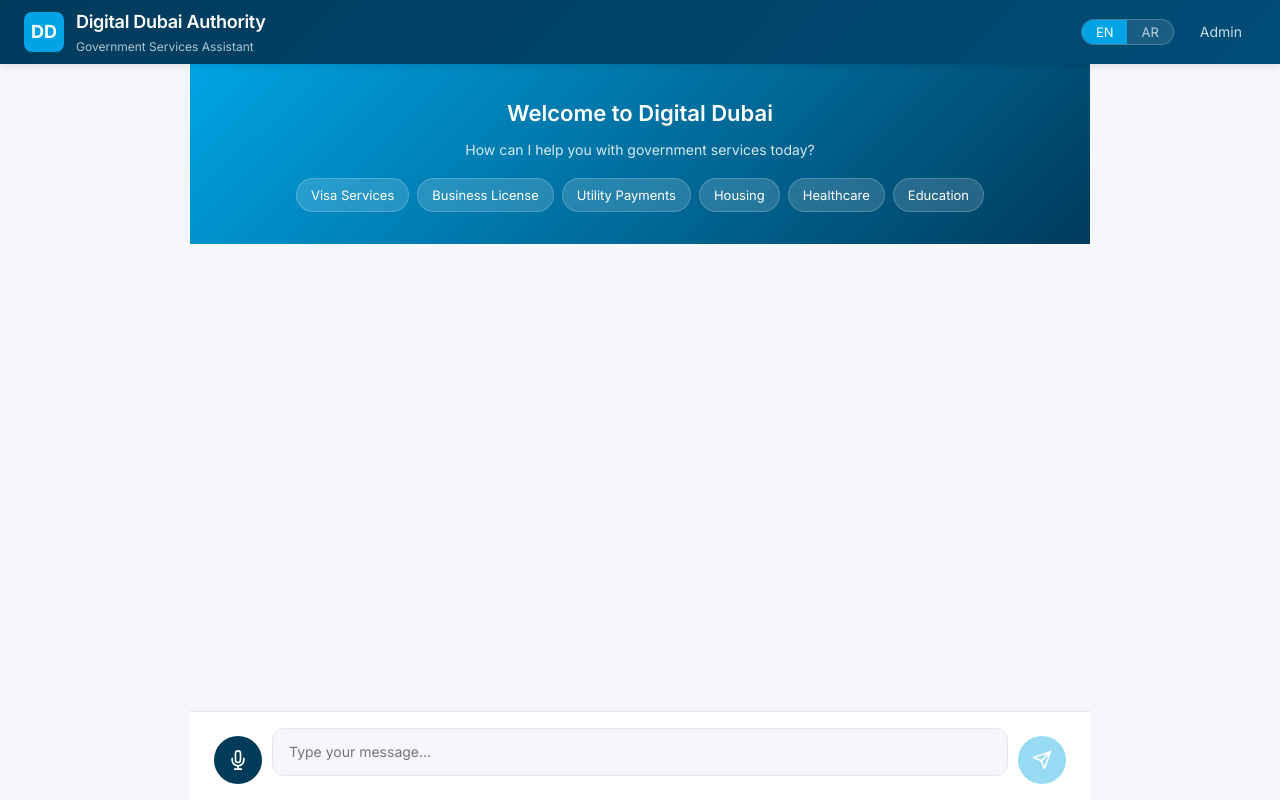
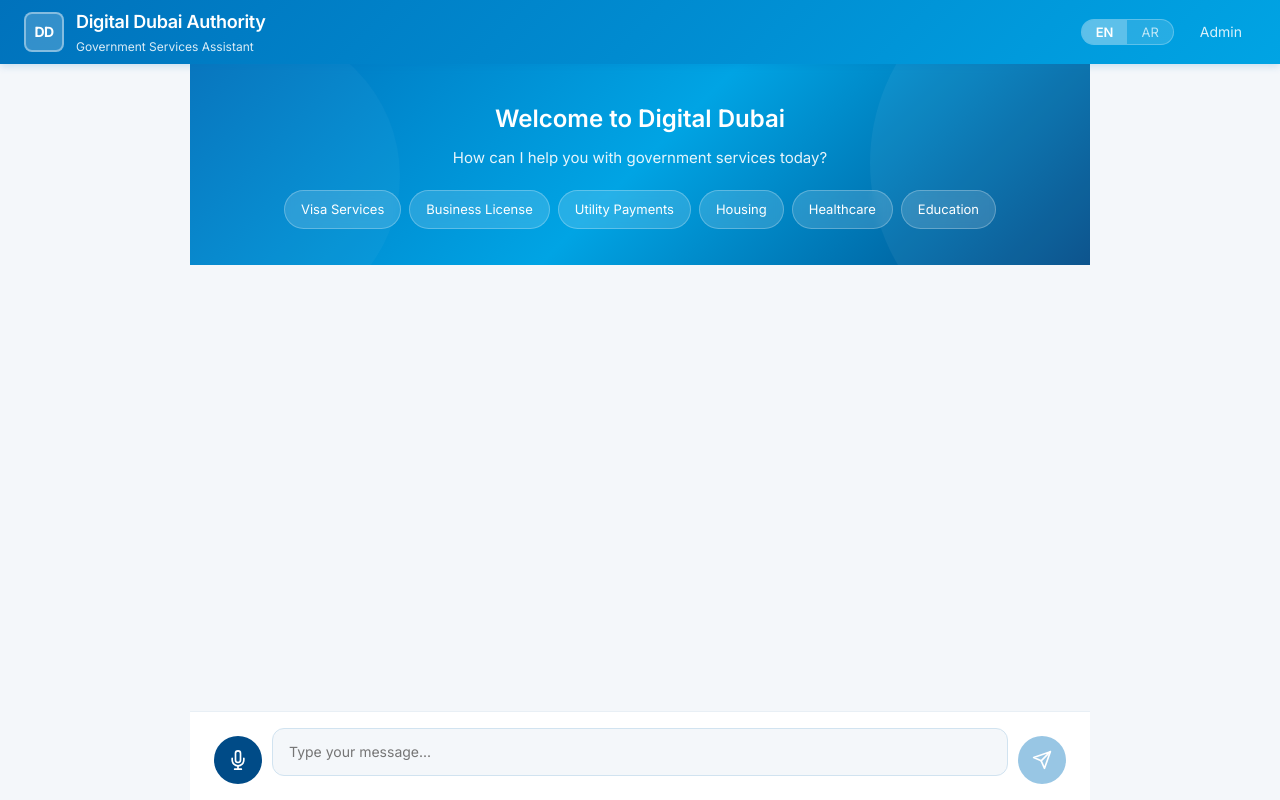
Before and after one commit to mohammedkhodr-ux/mistral-call-center-stt-tts, a FastAPI app: page / in a window 1280 px wide. Run offline with FastAPI, Linux system fonts and the light colour scheme.

Commit message:
Rebrand to DDA blue theme matching digitaldubai.ae
Color palette updated:
- Primary: #0072BC (DDA signature blue)
- Light: #00A4E4
- Dark: #004B87
- Pale accent: #E8F4FD
- Borders: #D1E3F0

Changes across all 3 CSS files:
- Header: blue gradient instead of dark navy
- Buttons: blue primary with blue hover shadows
- Cards: blue-tinted borders and headers
- Admin sidebar: blue active states with left border accent
- Welcome banner: multi-stop blue gradient with decorative circles
- Chat bubbles: blue user messages, white assistant with blue borders
- Stats cards: pale blue background
- Form focus: blue ring
- Range sliders: blue thumbs with blue shadows
- All shadows use blue-tinted rgba values

```diff
--- a/static/css/citizen.css
+++ b/static/css/citizen.css
@@ -11,21 +11,49 @@
 /* ─── Welcome Banner ─────────────────────────────────────────────────────── */
 
 .welcome-banner {
-  background: linear-gradient(135deg, var(--dda-blue) 0%, var(--dda-navy) 100%);
+  background: linear-gradient(135deg, var(--dda-blue) 0%, var(--dda-blue-light) 50%, var(--dda-blue-dark) 100%);
   color: white;
-  padding: 32px 24px;
+  padding: 36px 24px;
   text-align: center;
+  position: relative;
+  overflow: hidden;
+}
+
+.welcome-banner::before {
+  content: '';
+  position: absolute;
+  top: -50%;
+  right: -20%;
+  width: 400px;
+  height: 400px;
+  background: rgba(255,255,255,0.05);
+  border-radius: 50%;
+}
+
+.welcome-banner::after {
+  content: '';
+  position: absolute;
+  bottom: -30%;
+  left: -10%;
+  width: 300px;
+  height: 300px;
+  background: rgba(255,255,255,0.03);
+  border-radius: 50%;
 }
 
 .welcome-banner h2 {
-  font-size: 22px;
+  font-size: 24px;
   font-weight: 600;
   margin-bottom: 8px;
+  position: relative;
+  z-index: 1;
 }
 
 .welcome-banner p {
-  font-size: 14px;
-  opacity: 0.85;
+  font-size: 15px;
+  opacity: 0.9;
+  position: relative;
+  z-index: 1;
 }
 
 .welcome-services {
@@ -33,21 +61,25 @@
   flex-wrap: wrap;
   gap: 8px;
   justify-content: center;
-  margin-top: 16px;
+  margin-top: 20px;
+  position: relative;
+  z-index: 1;
 }
 
 .service-chip {
   background: rgba(255,255,255,0.15);
-  padding: 6px 14px;
-  border-radius: 20px;
+  backdrop-filter: blur(4px);
+  padding: 8px 16px;
+  border-radius: 24px;
   font-size: 13px;
   cursor: pointer;
   transition: var(--transition);
-  border: 1px solid rgba(255,255,255,0.2);
+  border: 1px solid rgba(255,255,255,0.25);
 }
 
 .service-chip:hover {
-  background: rgba(255,255,255,0.25);
+  background: rgba(255,255,255,0.3);
+  transform: translateY(-1px);
 }
 
 /* ─── Messages Area ──────────────────────────────────────────────────────── */
@@ -170,7 +204,7 @@
 .input-area {
   padding: 16px 24px;
   background: white;
-  border-top: 1px solid var(--dda-border);
+  border-top: 1px solid var(--dda-border-light);
 }
 
 .input-row {
@@ -208,7 +243,7 @@
   height: 48px;
   border-radius: 50%;
   border: none;
-  background: var(--dda-navy);
+  background: var(--dda-blue-dark);
   color: white;
   cursor: pointer;
   display: flex;
@@ -261,10 +298,10 @@
 
 .lang-toggle {
   display: flex;
-  background: rgba(255,255,255,0.1);
+  background: rgba(255,255,255,0.15);
   border-radius: 20px;
   overflow: hidden;
-  border: 1px solid rgba(255,255,255,0.2);
+  border: 1px solid rgba(255,255,255,0.25);
 }
 
 .lang-toggle button {
@@ -279,8 +316,9 @@
 }
 
 .lang-toggle button.active {
-  background: var(--dda-blue);
+  background: rgba(255,255,255,0.25);
   color: white;
+  font-weight: 600;
 }
 
 /* ─── Audio Playback ─────────────────────────────────────────────────────── */
--- a/static/css/common.css
+++ b/static/css/common.css
@@ -1,30 +1,35 @@
 /* Digital Dubai Authority Brand Colors
-   Primary: #00A4E4 (DDA Blue)
-   Secondary: #003B5C (Dark Navy)
-   Accent: #6CC24A (Green)
-   Gold: #C4A35A
-   Background: #F5F7FA
-   Text: #1A1A2E
+   Extracted from digitaldubai.ae
+   Primary Blue: #0072BC (DDA signature blue)
+   Light Blue: #00A4E4
+   Dark Blue: #004B87
+   Accent Blue: #E8F4FD
+   White: #FFFFFF
+   Light Gray: #F4F7FA
+   Text: #333333
 */
 
 :root {
-  --dda-blue: #00A4E4;
-  --dda-blue-light: #33B5EA;
-  --dda-blue-dark: #0083B6;
-  --dda-navy: #003B5C;
-  --dda-navy-light: #004D78;
-  --dda-green: #6CC24A;
+  --dda-blue: #0072BC;
+  --dda-blue-light: #00A4E4;
+  --dda-blue-dark: #004B87;
+  --dda-blue-deeper: #003366;
+  --dda-blue-pale: #E8F4FD;
+  --dda-blue-hover: #005A96;
+  --dda-white: #FFFFFF;
+  --dda-bg: #F4F7FA;
+  --dda-bg-card: #FFFFFF;
+  --dda-text: #333333;
+  --dda-text-light: #6B7280;
+  --dda-text-muted: #9CA3AF;
+  --dda-border: #D1E3F0;
+  --dda-border-light: #E8EFF5;
+  --dda-error: #DC3545;
+  --dda-success: #28A745;
   --dda-gold: #C4A35A;
-  --dda-bg: #F5F7FA;
-  --dda-bg-card: #FFFFFF;
-  --dda-text: #1A1A2E;
-  --dda-text-light: #6B7280;
-  --dda-border: #E5E7EB;
-  --dda-error: #EF4444;
-  --dda-success: #10B981;
-  --shadow-sm: 0 1px 2px rgba(0,0,0,0.05);
-  --shadow-md: 0 4px 6px rgba(0,0,0,0.07);
-  --shadow-lg: 0 10px 25px rgba(0,0,0,0.1);
+  --shadow-sm: 0 1px 3px rgba(0,114,188,0.08);
+  --shadow-md: 0 4px 12px rgba(0,114,188,0.1);
+  --shadow-lg: 0 10px 30px rgba(0,114,188,0.12);
   --radius: 12px;
   --radius-sm: 8px;
   --transition: 0.2s ease;
@@ -53,14 +58,14 @@ body.rtl {
 /* ─── Header ─────────────────────────────────────────────────────────────── */
 
 .header {
-  background: linear-gradient(135deg, var(--dda-navy) 0%, var(--dda-navy-light) 100%);
+  background: linear-gradient(135deg, var(--dda-blue) 0%, var(--dda-blue-light) 100%);
   color: white;
   padding: 0 24px;
   height: 64px;
   display: flex;
   align-items: center;
   justify-content: space-between;
-  box-shadow: var(--shadow-md);
+  box-shadow: 0 2px 8px rgba(0,114,188,0.2);
   position: sticky;
   top: 0;
   z-index: 100;
@@ -75,13 +80,15 @@ body.rtl {
 .header-logo {
   width: 40px;
   height: 40px;
-  background: var(--dda-blue);
+  background: rgba(255,255,255,0.2);
+  border: 2px solid rgba(255,255,255,0.4);
   border-radius: 8px;
   display: flex;
   align-items: center;
   justify-content: center;
   font-weight: 700;
-  font-size: 18px;
+  font-size: 14px;
+  letter-spacing: -0.5px;
 }
 
 .header-title {
@@ -92,7 +99,7 @@ body.rtl {
 
 .header-subtitle {
   font-size: 12px;
-  opacity: 0.7;
+  opacity: 0.85;
   font-weight: 400;
 }
 
@@ -103,7 +110,7 @@ body.rtl {
 }
 
 .header-nav a {
-  color: rgba(255,255,255,0.8);
+  color: rgba(255,255,255,0.85);
   text-decoration: none;
   font-size: 14px;
   padding: 6px 14px;
```
Also changed, not shown: other parts of static/css/citizen.css (+15 -10 lines), other parts of static/css/common.css (+12 -9 lines), static/css/admin.css (+29 -14 lines).
